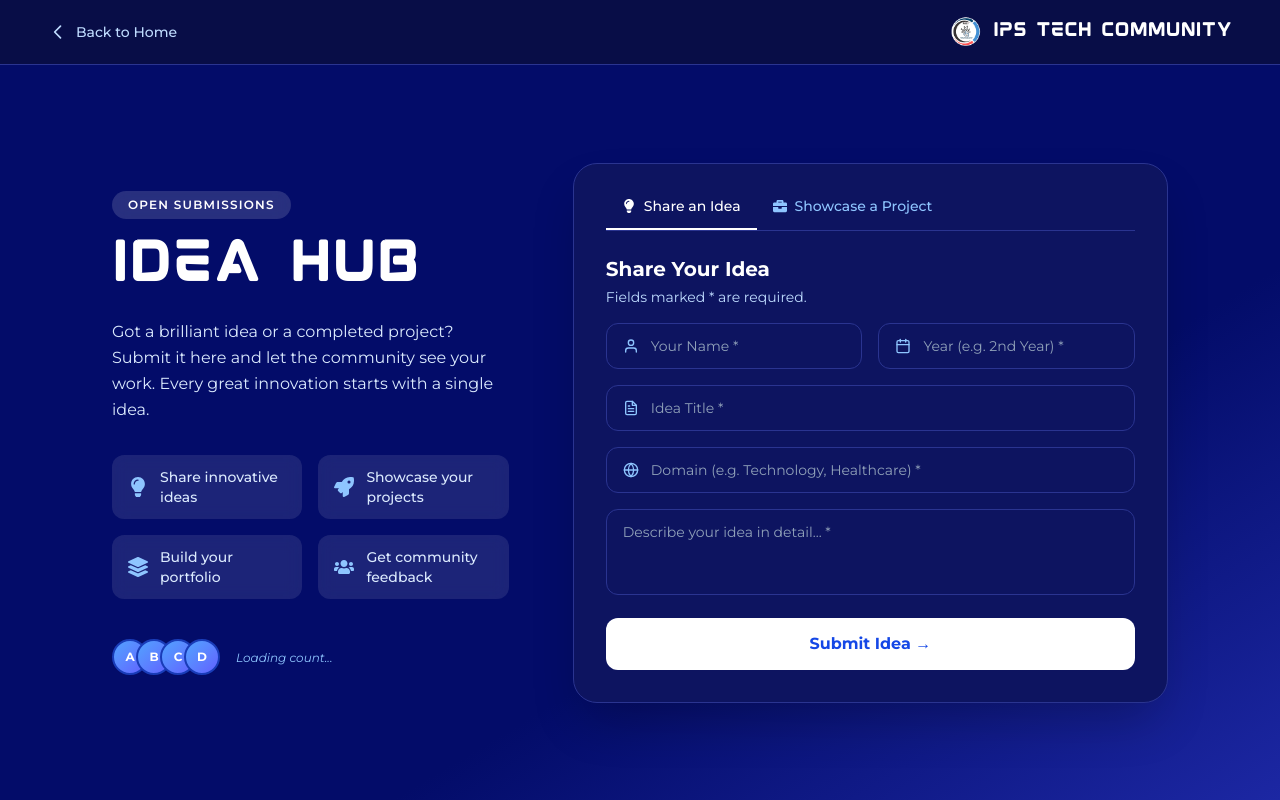
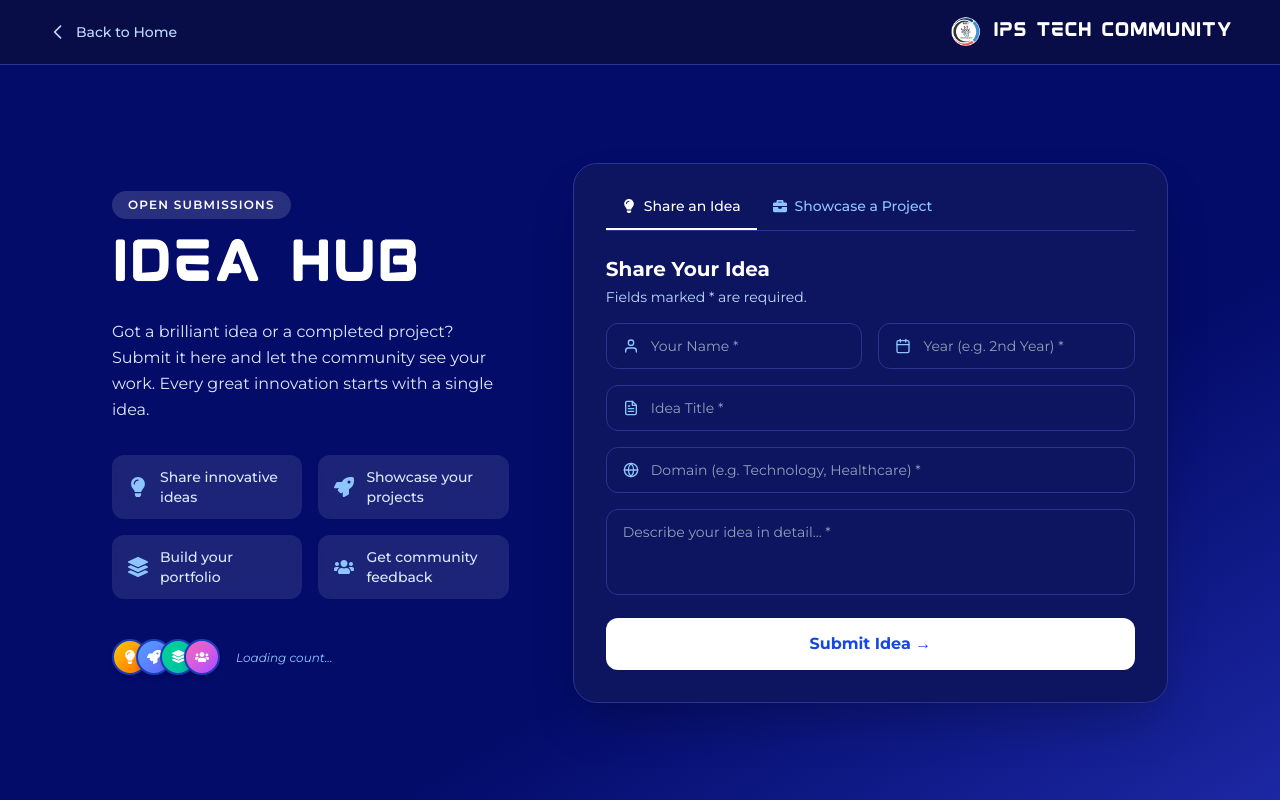
Before and after one commit to Kite-IPS/Ips_Portfolio, a React (Vite) app in the folder Client/: page /project-submission in a window 1280 px wide. Built offline with nearby package versions, Linux system fonts and the light colour scheme; no server answers.

Commit message:
Refactored ProjectSubmission component: Replace letter indicators with icons and gradient backgrounds for improved visual appeal.

```diff
--- a/Client/src/Pages/CommunityInteraction/ProjectSubmission.jsx
+++ b/Client/src/Pages/CommunityInteraction/ProjectSubmission.jsx
@@ -151,9 +151,14 @@ const ProjectSubmission = () => {
 
             <div className="flex items-center gap-4">
               <div className="flex -space-x-3">
-                {['A','B','C','D'].map((l, i) => (
-                  <div key={i} className="w-9 h-9 rounded-full bg-gradient-to-br from-blue-400 to-indigo-500 border-2 border-blue-800 flex items-center justify-center text-white text-xs font-bold">
-                    {l}
+                {[
+                  { icon: <FaLightbulb size={14} />, from: 'from-yellow-400', to: 'to-orange-500' },
+                  { icon: <FaRocket size={14} />,    from: 'from-blue-400',   to: 'to-indigo-500' },
+                  { icon: <FaLayerGroup size={13} />, from: 'from-emerald-400', to: 'to-teal-500' },
+                  { icon: <FaUsers size={14} />,     from: 'from-pink-400',   to: 'to-purple-500' },
+                ].map(({ icon, from, to }, i) => (
+                  <div key={i} className={`w-9 h-9 rounded-full bg-gradient-to-br ${from} ${to} border-2 border-blue-800 flex items-center justify-center text-white shadow-md`}>
+                    {icon}
                   </div>
                 ))}
               </div>
```
